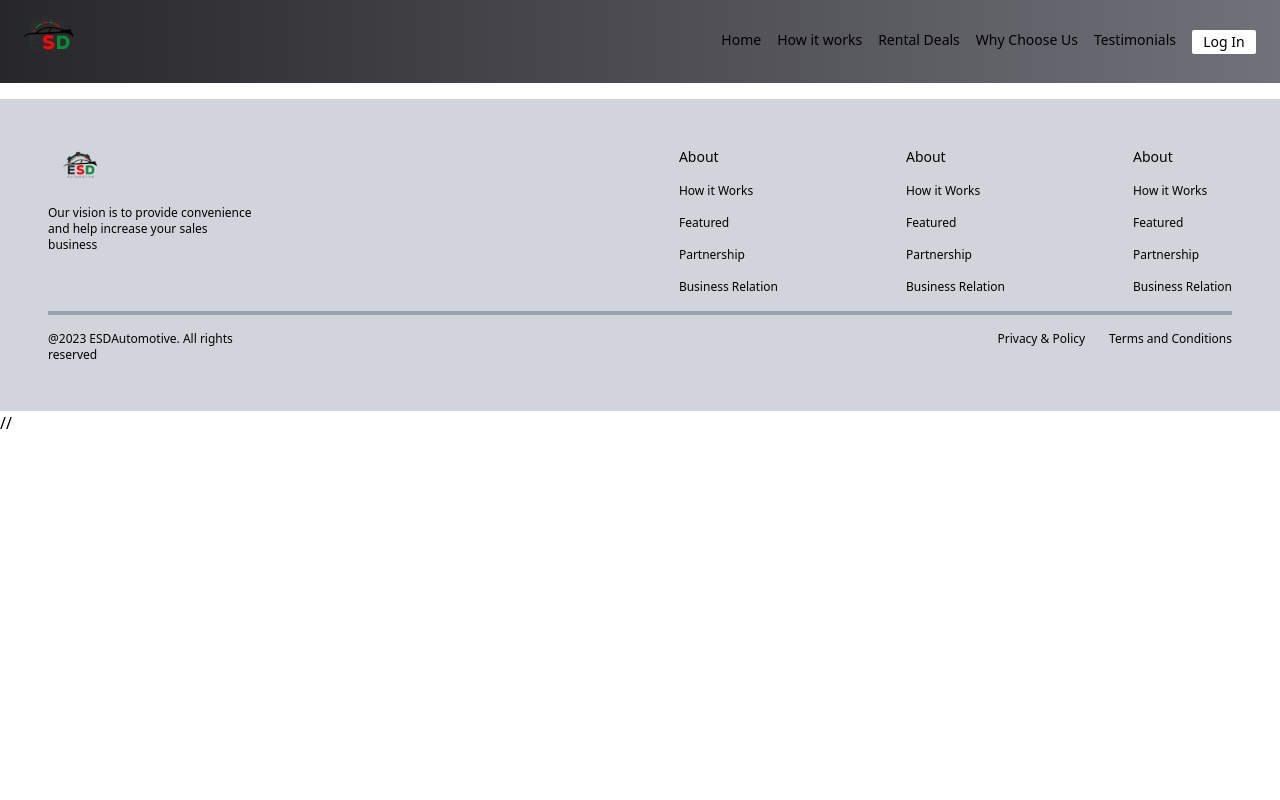
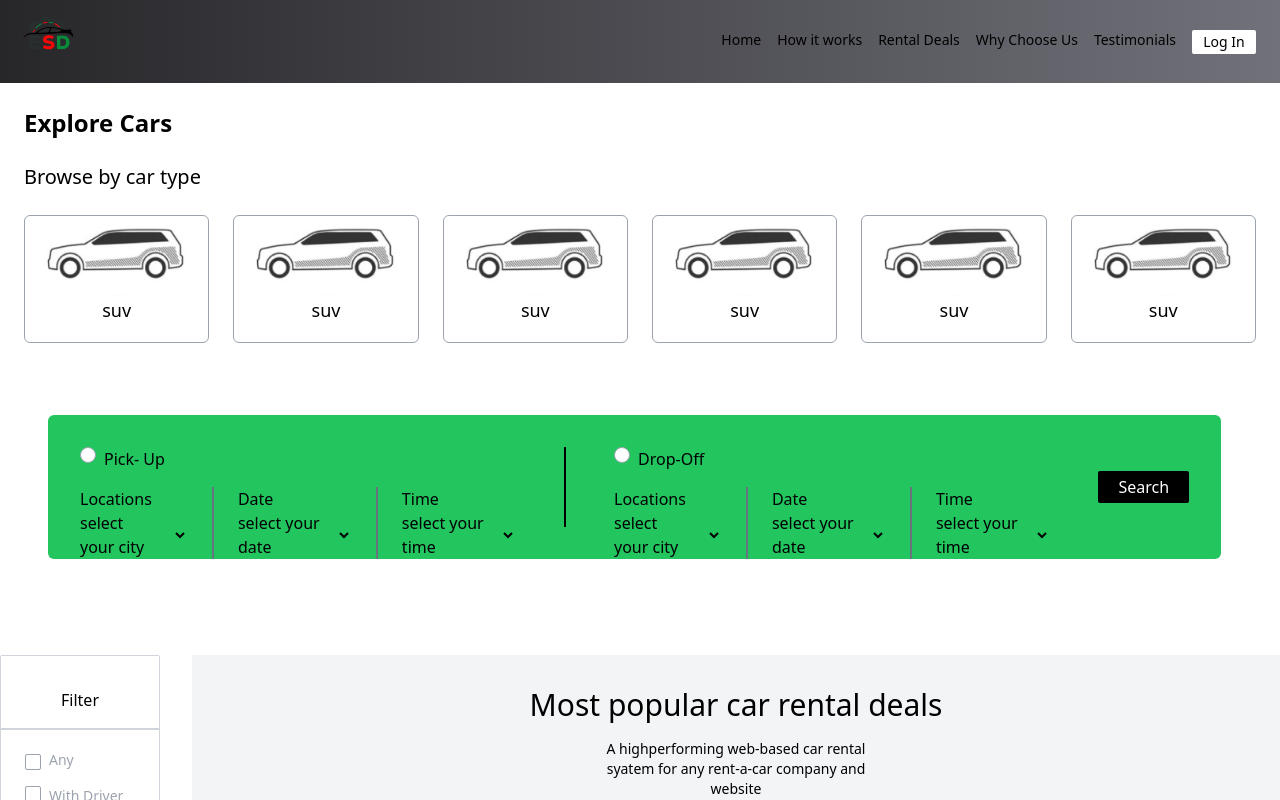
Before and after one commit to ESD-project/ESD-website, a React (Create React App) app: page /explore in a window 1280 px wide. Shown: the top 800 px of the page. Built offline with nearby package versions, Linux system fonts and the light colour scheme.

Commit message:
fixing explorecars route

```diff
--- a/src/components/ExploreCars.js
+++ b/src/components/ExploreCars.js
@@ -5,9 +5,9 @@ import Cars from "./Cars";
 import Filter from "./Filter";
 const ExploreCars = () => {
     return (
-        <div className="flex flex-col ">
-            <div className="text-2xl font-bold">Explore Cars</div>
-            <div className="text-xl font-">Browse by car type</div>
+        <div className="flex flex-col  ">
+            <div className="text-2xl font-bold p-6">Explore Cars</div>
+            <div className="text-xl font-medium px-6">Browse by car type</div>
             <CarTypes/>
             <div className="mt-24 mb-24">
             <BookingComponent/>
--- a/src/components/HomeScreen.js
+++ b/src/components/HomeScreen.js
@@ -1,6 +1,7 @@
 import BookingPage from "./BookingPage";
 import { useState } from "react";
 import Checkout from "./Checkout";
+import {Link} from 'react-router-dom';
 const HomeScreen = ({}) => {
   // const [showCheckoutModal,setShowCheckoutModal] = useState(false);
   // const [showBookingForm,setShowBookingForm] = useState(false);
@@ -23,7 +24,7 @@ const HomeScreen = ({}) => {
             type="button"
             data-modal="booking-page"
           >
-            Booking now
+            <Link to={'/explore'}>Booking Now</Link>
           </button>
           <div className="w-32 rounded text-white bg-black p-2 text-center">
             See all cars
--- a/src/components/ScreenswitchManager.js
+++ b/src/components/ScreenswitchManager.js
@@ -4,11 +4,12 @@ import HowItWorks from './HowItWorks';
 import Cars from './Cars';
 import WhyChooseUs from './WhyChooseUs';
 import Testimonies from './Testimonies';
+import ExploreCars from './ExploreCars';
 const ScreenSwitchManager = () => {
     return (
         // <BrowserRouter>
             <Routes>
-            <Route exact path='/' element={<HomeScreen/>}/>
+            <Route exact path='/' element={<HomeScreen/>}>
             <Route index element={<HomeScreen/>}/>
 
             <Route path='/how-it-works' element={<HowItWorks/>}/>
@@ -18,6 +19,9 @@ const ScreenSwitchManager = () => {
             <Route path='/why-choose-us' element={<WhyChooseUs/>}/>
 
             <Route path='/testimonies' element={<Testimonies/>}/>
+            {/* <Route path='/explore' element={<ExploreCars/>}/> */}
+            </Route>
+            <Route path='/explore' element={<ExploreCars/>}/>
 
 
             </Routes>
```
